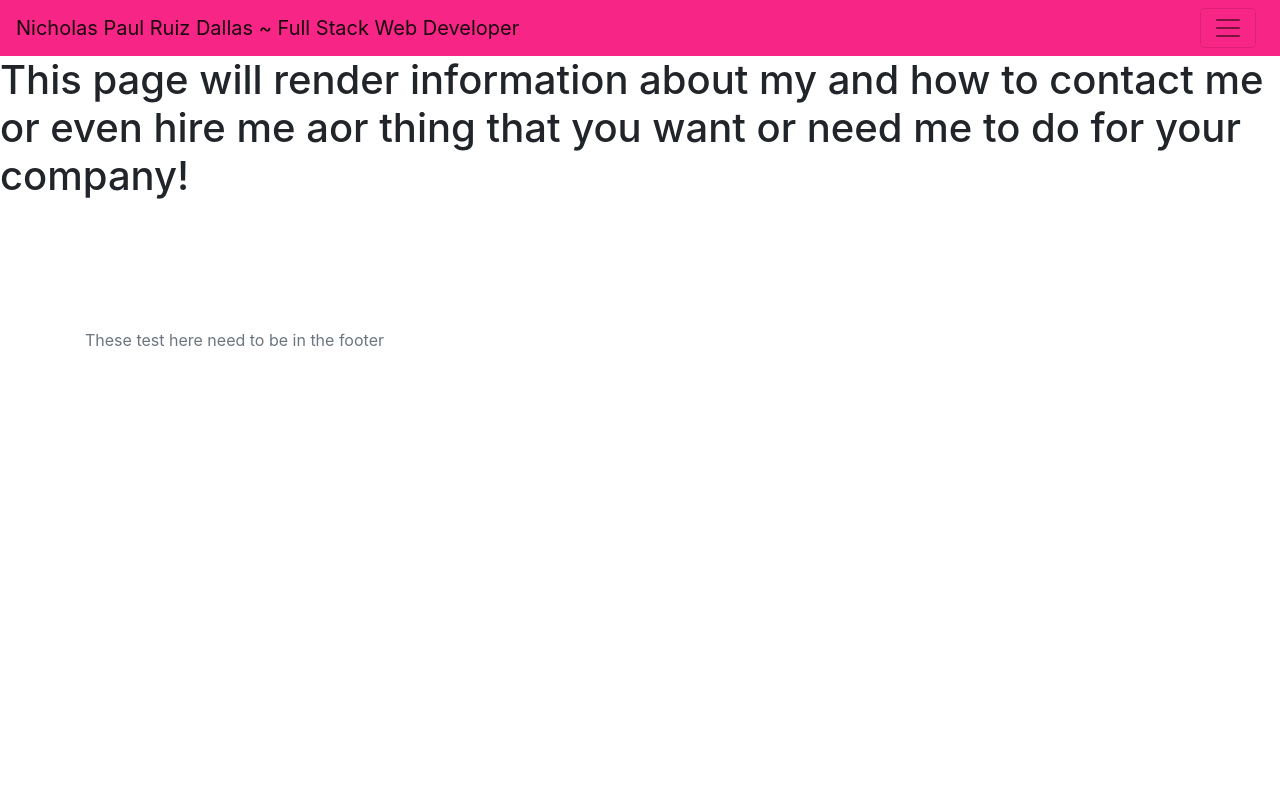
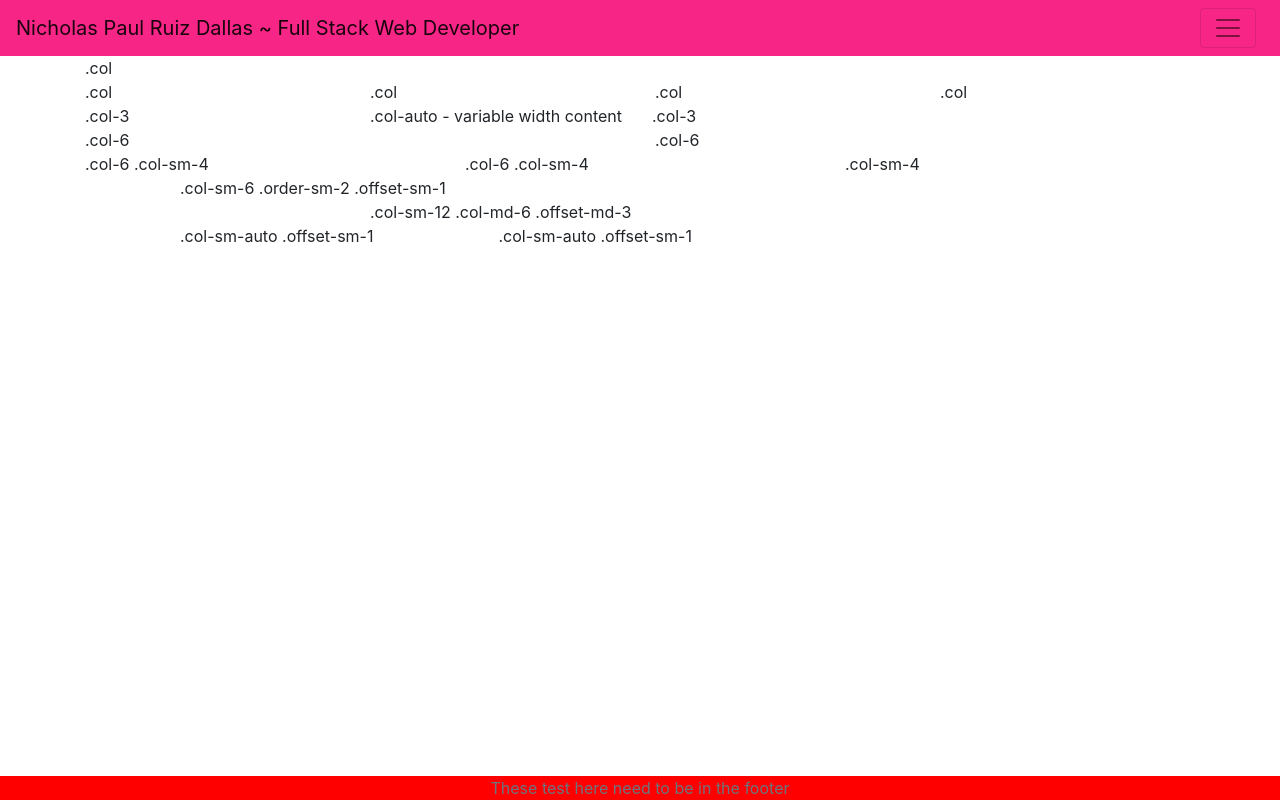
Before and after one commit to nicholasd-uci/myreactportfolio, a React (Create React App) app: page /about in a window 1280 px wide. Built offline with nearby package versions, Linux system fonts and the light colour scheme.

Commit message:
updated folder structuring and added files to about

```diff
--- a/src/App.css
+++ b/src/App.css
@@ -2,9 +2,21 @@
 .link{
     color: red
 }
+
 .link:hover {
     color: blueviolet
 }
-.title{
+
+/* .title{
     color:
+} */
+
+.footer{
+        position: fixed;
+        left: 0;
+        bottom: 0;
+        width: 100%;
+        background-color: red;
+        color: white;
+        text-align: center;
 }
--- a/src/App.js
+++ b/src/App.js
@@ -51,11 +51,9 @@ const App = () => {
             <Route exact path="/" component={Home} />
             <Route path="/about" component={About} />
           </Switch>
-
-          <br /><br /><br /><br /><br />
-
         </div>
       </Router>
+
 {/* This is where the foot needs to be on every page. */}
       <section>
         <footer class="footer">
--- a/src/pages/About/About.js
+++ b/src/pages/About/About.js
@@ -1,8 +1,9 @@
 import React from 'react'
+import Contact from './Contact'
 
 const About = () => {
   return (
-    <h1>This page will render information about my and how to contact me or even hire me aor thing that you want or need me to do for your company!</h1>
+    <Contact />
   )
 }
 
--- /dev/null
+++ b/src/pages/About/Contact.js
@@ -0,0 +1,44 @@
+import React from 'react';
+import { Container, Row, Col } from 'reactstrap';
+
+const Contact = (props) => {
+  return (
+    <Container>
+      <Row>
+        <Col>.col</Col>
+      </Row>
+      <Row>
+        <Col>.col</Col>
+        <Col>.col</Col>
+        <Col>.col</Col>
+        <Col>.col</Col>
+      </Row>
+      <Row>
+        <Col xs="3">.col-3</Col>
+        <Col xs="auto">.col-auto - variable width content</Col>
+        <Col xs="3">.col-3</Col>
+      </Row>
+      <Row>
+        <Col xs="6">.col-6</Col>
+        <Col xs="6">.col-6</Col>
+      </Row>
+      <Row>
+        <Col xs="6" sm="4">.col-6 .col-sm-4</Col>
+        <Col xs="6" sm="4">.col-6 .col-sm-4</Col>
+        <Col sm="4">.col-sm-4</Col>
+      </Row>
+      <Row>
+        <Col sm={{ size: 6, order: 2, offset: 1 }}>.col-sm-6 .order-sm-2 .offset-sm-1</Col>
+      </Row>
+      <Row>
+        <Col sm="12" md={{ size: 6, offset: 3 }}>.col-sm-12 .col-md-6 .offset-md-3</Col>
+      </Row>
+      <Row>
+        <Col sm={{ size: 'auto', offset: 1 }}>.col-sm-auto .offset-sm-1</Col>
+        <Col sm={{ size: 'auto', offset: 1 }}>.col-sm-auto .offset-sm-1</Col>
+      </Row>
+    </Container>
+  );
+}
+
+export default Contact;
--- a/src/pages/Home/Home.js
+++ b/src/pages/Home/Home.js
@@ -5,6 +5,9 @@ import {
   Card, Button, CardImg, CardTitle, CardText, CardGroup,
   CardSubtitle, CardBody
 } from 'reactstrap'
+import './Carlo'
+import Caro from './Carlo'
+import Example from './Carlo'
 import './style.css'
 
 const Home = () => {
@@ -12,10 +15,10 @@ const Home = () => {
     <>
       <body className="background">
         <div>
-          <Jumbotron fluid body inverse style={{ backgroundColor: '#fffffc', borderColor: '#333'}}>
+          <Jumbotron className="giphy" fluid body inverse style={{ backgroundColor: '#fffffc', borderColor: '#333'}}>
             <Container fluid>
               <div>
-              <img src="#" alt="Photo of me"></img>
+              <img src={require("./myLogo.png")} alt="Photo of me"></img>
               </div>
               <p className="lead">This is a modified jumbotron that occupies the entire horizontal space of its parent.</p>
             </Container>
@@ -36,10 +39,9 @@ const Home = () => {
                 <Button className="link" href="https://nicholasd-uci.github.io/manhattanProject/" target="_blank" alt="Project 1 link">View Project</Button>
               </CardBody>
             </Card>
-
             <Card>
               <CardTitle className="title">TrActivity: Project II</CardTitle>
-              <CardImg top width="100%" src="https://placeimg.com/640/480/arch" alt="Card image cap" />
+              <CardImg top width="100%" src={require("./myLogo.png")} alt="Card image cap" />
               <CardBody>
                 <CardSubtitle>TrActivity ~ Track your spending habit ~</CardSubtitle>
                 <hr/>
@@ -61,7 +63,8 @@ const Home = () => {
             </Card>
           </CardGroup>
         </div>
-        <br/><br/><br/>
+
+        <Caro className="caro"/>
       </body>
     </>
   )
--- a/src/pages/Home/style.css
+++ b/src/pages/Home/style.css
@@ -2,3 +2,13 @@
     background-color: #80dfff;
     background-image: none;
 }
+
+.giphy{
+    background-image: url("https://media.giphy.com/media/xUA7aQWDNhElgR3NUQ/giphy.gif");
+    background-size: cover;
+}
+
+.caro{
+    height: 350%;
+    width: auto;
+}
```
Also changed, not shown: src/pages/Home/Carlo.js (added, +30 -0 lines), src/assets/img/dramatic-keyhole-view-rhein-rhine-water-fall-switzerland-background-has-green-forest-cloudy-sky-tour-boats-bridge-158381082.jpg (deleted), src/pages/Home/myLogo.png (renamed from src/assets/img/7c84f415-76a4-436c-9d5f-d32b950c6c89_200x200.png).
